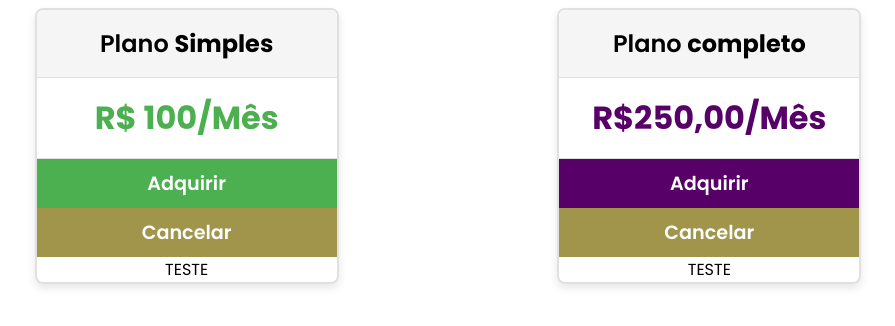
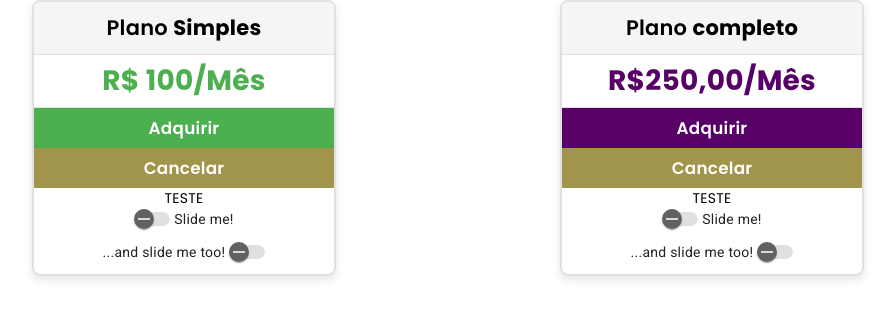
Before and after one commit to gustcustodio/curso-angular-devfortin, an Angular app in the folder componentes-e-estilizacoes/projeto-components/: page / in a window 1280 px wide. Shown: the top 326 px of the page, without its empty margins (192-1087 px from the left). Built offline with nearby package versions, Linux system fonts and the light colour scheme.

Commit message:
feat: instalando e testando o angular material

```diff
--- a/componentes-e-estilizacoes/projeto-components/angular.json
+++ b/componentes-e-estilizacoes/projeto-components/angular.json
@@ -30,6 +30,7 @@
               "src/assets"
             ],
             "styles": [
+              "@angular/material/prebuilt-themes/indigo-pink.css",
               "src/styles.scss"
             ],
             "scripts": [],
@@ -95,6 +96,7 @@
               "src/assets"
             ],
             "styles": [
+              "@angular/material/prebuilt-themes/indigo-pink.css",
               "src/styles.scss"
             ],
             "scripts": []
--- a/componentes-e-estilizacoes/projeto-components/package.json
+++ b/componentes-e-estilizacoes/projeto-components/package.json
@@ -11,10 +11,12 @@
   "private": true,
   "dependencies": {
     "@angular/animations": "^17.3.0",
+    "@angular/cdk": "^17.3.10",
     "@angular/common": "^17.3.0",
     "@angular/compiler": "^17.3.0",
     "@angular/core": "^17.3.0",
     "@angular/forms": "^17.3.0",
+    "@angular/material": "^17.3.10",
     "@angular/platform-browser": "^17.3.0",
     "@angular/platform-browser-dynamic": "^17.3.0",
     "@angular/router": "^17.3.0",
--- a/componentes-e-estilizacoes/projeto-components/src/app/app.config.ts
+++ b/componentes-e-estilizacoes/projeto-components/src/app/app.config.ts
@@ -2,7 +2,8 @@ import { ApplicationConfig } from '@angular/core';
 import { provideRouter } from '@angular/router';
 
 import { routes } from './app.routes';
+import { provideAnimationsAsync } from '@angular/platform-browser/animations/async';
 
 export const appConfig: ApplicationConfig = {
-  providers: [provideRouter(routes)]
+  providers: [provideRouter(routes), provideAnimationsAsync()]
 };
--- a/componentes-e-estilizacoes/projeto-components/src/app/card-roxo/card-roxo.component.html
+++ b/componentes-e-estilizacoes/projeto-components/src/app/card-roxo/card-roxo.component.html
@@ -5,4 +5,8 @@
   <app-card-cancel-button></app-card-cancel-button>
 
   <div class="card-cancel-button">TESTE</div>
+
+    <p><mat-slide-toggle>Slide me!</mat-slide-toggle></p>
+    <p><mat-slide-toggle labelPosition="before">...and slide me too!</mat-slide-toggle></p>
+
 </div>
--- a/componentes-e-estilizacoes/projeto-components/src/app/card-roxo/card-roxo.component.ts
+++ b/componentes-e-estilizacoes/projeto-components/src/app/card-roxo/card-roxo.component.ts
@@ -1,11 +1,12 @@
 import { Component } from '@angular/core';
 import { CardRoxoButtonComponent } from "../card-roxo-button/card-roxo-button.component";
 import { CardCancelButtonComponent } from "../cards/card-cancel-button/card-cancel-button.component";
+import { MatSlideToggle } from "@angular/material/slide-toggle";
 
 @Component({
   selector: 'app-card-roxo',
   standalone: true,
-  imports: [CardRoxoButtonComponent, CardCancelButtonComponent],
+  imports: [CardRoxoButtonComponent, CardCancelButtonComponent, MatSlideToggle],
   templateUrl: './card-roxo.component.html',
   styleUrl: './card-roxo.component.scss'
 })
--- a/componentes-e-estilizacoes/projeto-components/src/app/card/card.component.html
+++ b/componentes-e-estilizacoes/projeto-components/src/app/card/card.component.html
@@ -5,4 +5,8 @@
   <app-card-cancel-button></app-card-cancel-button>
 
   <div class="card-cancel-button">TESTE</div>
+
+  <p><mat-slide-toggle>Slide me!</mat-slide-toggle></p>
+  <p><mat-slide-toggle labelPosition="before">...and slide me too!</mat-slide-toggle></p>
+
 </div>
--- a/componentes-e-estilizacoes/projeto-components/src/app/card/card.component.ts
+++ b/componentes-e-estilizacoes/projeto-components/src/app/card/card.component.ts
@@ -1,6 +1,8 @@
 import { Component } from '@angular/core';
+import { MatSlideToggle } from '@angular/material/slide-toggle';
+
 import { CardButtonComponent } from '../card-button/card-button.component';
-import { CardCancelButtonComponent } from "../cards/card-cancel-button/card-cancel-button.component";
+import { CardCancelButtonComponent } from '../cards/card-cancel-button/card-cancel-button.component';
 
 interface IPlano {
   infos: IInfos;
@@ -14,7 +16,7 @@ interface IInfos {
 @Component({
   selector: 'app-card',
   standalone: true,
-  imports: [CardButtonComponent, CardCancelButtonComponent],
+  imports: [CardButtonComponent, CardCancelButtonComponent, MatSlideToggle],
   templateUrl: './card.component.html',
   styleUrl: './card.component.scss',
 })
--- a/componentes-e-estilizacoes/projeto-components/src/app/cards/cards.module.ts
+++ b/componentes-e-estilizacoes/projeto-components/src/app/cards/cards.module.ts
@@ -1,5 +1,7 @@
 import { CommonModule } from '@angular/common';
 import { NgModule } from '@angular/core';
+import { MatSlideToggleModule } from '@angular/material/slide-toggle';
+
 import { CardButtonComponent } from '../card-button/card-button.component';
 import { CardRoxoButtonComponent } from '../card-roxo-button/card-roxo-button.component';
 import { CardRoxoComponent } from '../card-roxo/card-roxo.component';
@@ -13,6 +15,7 @@ import { CardComponent } from '../card/card.component';
     CardButtonComponent,
     CardRoxoComponent,
     CardRoxoButtonComponent,
+    MatSlideToggleModule,
   ],
   exports: [
     CardComponent,
--- a/componentes-e-estilizacoes/projeto-components/src/index.html
+++ b/componentes-e-estilizacoes/projeto-components/src/index.html
@@ -6,8 +6,10 @@
   <base href="/">
   <meta name="viewport" content="width=device-width, initial-scale=1">
   <link rel="icon" type="image/x-icon" href="favicon.ico">
+  <link href="https://fonts.googleapis.com/css2?family=Roboto:wght@300;400;500&display=swap" rel="stylesheet">
+  <link href="https://fonts.googleapis.com/icon?family=Material+Icons" rel="stylesheet">
 </head>
-<body>
+<body class="mat-typography">
   <app-root></app-root>
 </body>
 </html>
--- a/componentes-e-estilizacoes/projeto-components/src/styles.scss
+++ b/componentes-e-estilizacoes/projeto-components/src/styles.scss
@@ -1 +1,12 @@
-@import "./styles/global-overrides"
+@import "./styles/global-overrides";
+@import "@angular/material/prebuilt-themes/indigo-pink.css";
+
+html,
+body {
+  height: 100%;
+}
+
+body {
+  margin: 0;
+  font-family: Roboto, "Helvetica Neue", sans-serif;
+}
```
Also changed, not shown: 1 other file (tests, documents, lock files or other folders).
